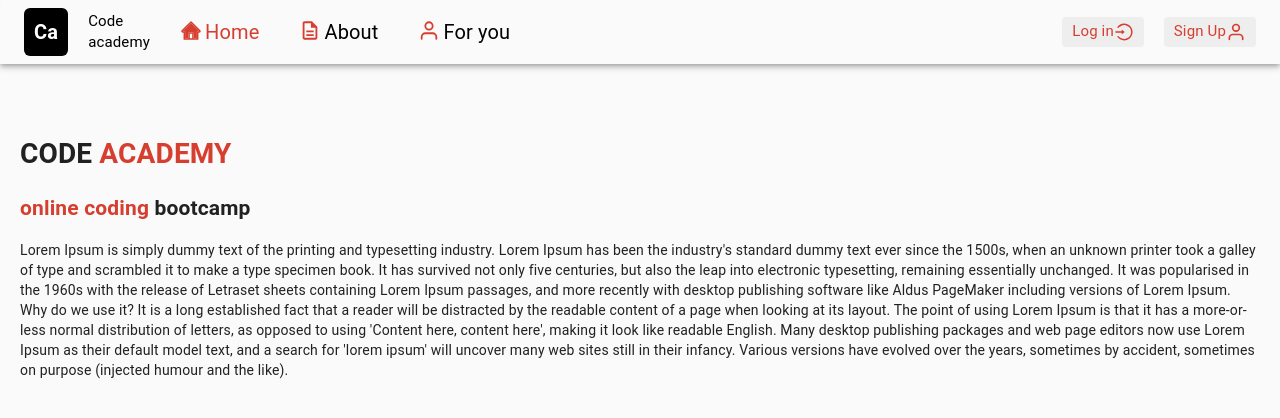
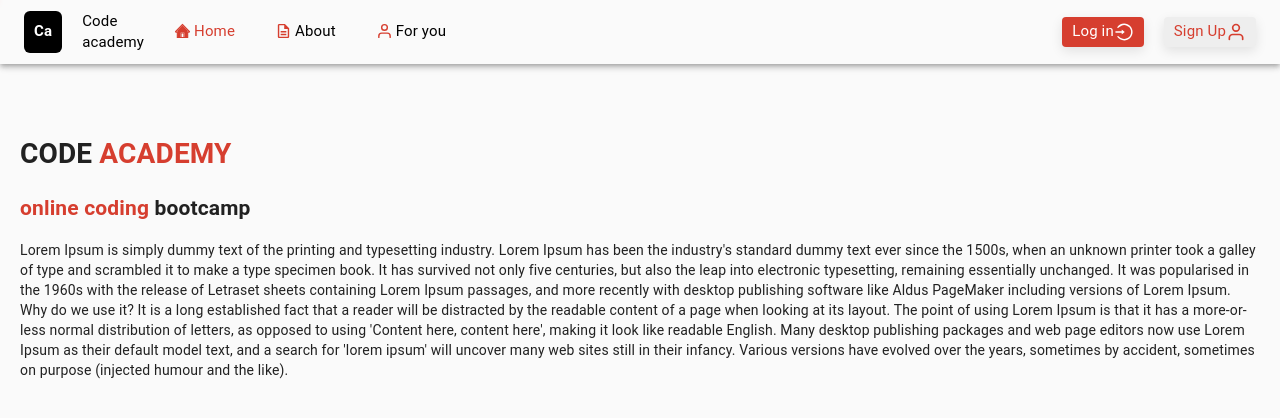
Before and after one commit to SzymonRojek/react-sign-in-up, a React (Create React App) app in the folder client/: page / in a window 1280 px wide. Shown: the top 418 px of the page. Built offline with nearby package versions, Linux system fonts and the light colour scheme.

Commit message:
change styles

```diff
--- a/client/src/components/Navigation/MainNavigation/styles.js
+++ b/client/src/components/Navigation/MainNavigation/styles.js
@@ -15,17 +15,17 @@ export const styles = {
   link: {
     textDecoration: "none",
     color: "black",
-    fontSize: 20,
+    fontSize: 15,
     display: "flex",
   },
   activeLink: {
     textDecoration: "none",
     color: "#d63e2f",
-    fontSize: 20,
+    fontSize: 15,
     display: "flex",
   },
   icon: { color: "#d63e2f" },
-  linkIcon: { fontSize: 25, color: "#d63e2f", paddingRight: 3 },
+  linkIcon: { fontSize: 20, color: "#d63e2f", paddingRight: 3 },
   signLinks: {
     display: "flex",
     justifyContent: "row",
--- a/client/src/components/Navigation/SignInLink/SignInLink.js
+++ b/client/src/components/Navigation/SignInLink/SignInLink.js
@@ -12,18 +12,19 @@ const styles = {
     height: 30,
     minWidth: 80,
     cursor: "pointer",
-    backgroundColor: "#eee",
+    backgroundColor: "#d63e2f",
     padding: "5px 10px",
     borderRadius: 4,
+    boxShadow: "rgba(0, 0, 0, 0.1) 0px 4px 12px",
   },
   link: {
     textDecoration: "none",
     color: "black",
     fontSize: 20,
   },
-  icon: { color: "#d63e2f" },
+  icon: { color: "white" },
   text: {
-    color: "#d63e2f",
+    color: "white",
     fontSize: 15,
     padding: 0,
     margin: 0,
--- a/client/src/components/Navigation/SignUpLink/SignUpLink.js
+++ b/client/src/components/Navigation/SignUpLink/SignUpLink.js
@@ -14,6 +14,7 @@ const styles = {
     backgroundColor: "#eee",
     padding: "5px 10px",
     borderRadius: 4,
+    boxShadow: "rgba(0, 0, 0, 0.1) 0px 4px 12px",
   },
   link: {
     textDecoration: "none",
--- a/client/src/components/StyledButton/styles.js
+++ b/client/src/components/StyledButton/styles.js
@@ -2,7 +2,6 @@ import { makeStyles } from "@material-ui/core";
 
 export const useStyles = makeStyles((theme) => ({
   button: {
-    boxShadow: "none",
     textTransform: "uppercase",
     border: "1px solid",
     lineHeight: 1.5,
@@ -11,6 +10,7 @@ export const useStyles = makeStyles((theme) => ({
     margin: "30px 0 30px 0",
     fontSize: 18,
     color: "white",
+    boxShadow: "rgba(0, 0, 0, 0.1) 0px 4px 12px",
     "&:hover": {
       backgroundColor: "#c74538",
       boxShadow: "none",
```
